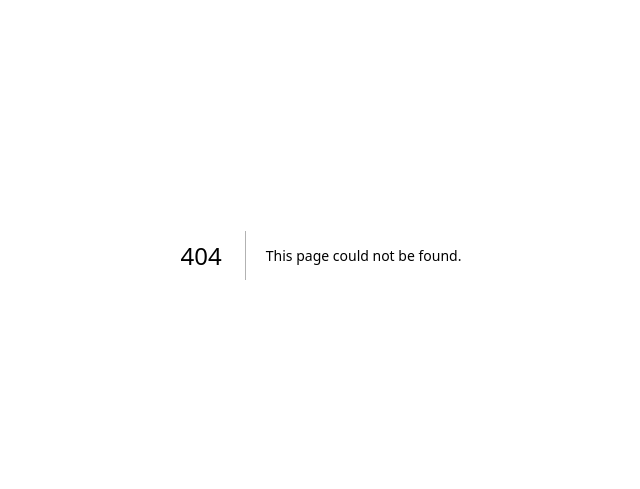
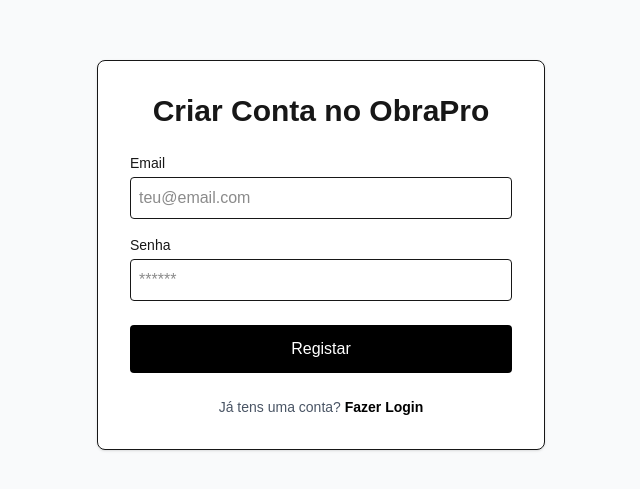
Before and after one commit to edgar-lins/obrapro, a Next.js app in the folder obrapro-web/: page /register in a window 1280 px wide. Before the commit this address had no page. Shown: the part 145-634 px from the top of the page, without its empty margins (319-959 px from the left). Built offline with nearby package versions, Linux system fonts and the light colour scheme.

Commit message:
feat: cria a página de registro

```diff
--- /dev/null
+++ b/obrapro-web/src/app/register/page.tsx
@@ -0,0 +1,89 @@
+"use client"
+
+import { useState } from "react"
+import { useRouter } from "next/navigation"
+import Link from "next/link"
+
+export default function RegisterPage() {
+  const router = useRouter()
+  const [email, setEmail] = useState("")
+  const [password, setPassword] = useState("")
+  const [loading, setLoading] = useState(false)
+  const [error, setError] = useState("")
+
+  async function handleRegister(e: React.FormEvent) {
+    e.preventDefault()
+    setLoading(true)
+    setError("")
+
+    try {
+      const res = await fetch("http://localhost:8080/auth/register", {
+        method: "POST",
+        headers: { "Content-Type": "application/json" },
+        body: JSON.stringify({ email, password }),
+      })
+
+      if (!res.ok) {
+        throw new Error("Erro ao criar conta. O email já pode existir.")
+      }
+
+      alert("Conta criada com sucesso! Podes fazer login agora.")
+      router.push("/login") // Redireciona para o login
+    } catch (err: any) {
+      setError(err.message)
+    } finally {
+      setLoading(false)
+    }
+  }
+
+  return (
+    <main className="flex min-h-screen items-center justify-center bg-gray-50">
+      <div className="w-full max-w-md rounded-lg border bg-white p-8 shadow-sm">
+        <h1 className="mb-6 text-center text-3xl font-bold">Criar Conta no ObraPro</h1>
+
+        {error && <p className="mb-4 text-sm text-red-500 text-center">{error}</p>}
+
+        <form onSubmit={handleRegister} className="flex flex-col gap-4">
+          <div>
+            <label className="mb-1 block text-sm font-medium">Email</label>
+            <input
+              type="email"
+              required
+              value={email}
+              onChange={(e) => setEmail(e.target.value)}
+              className="w-full rounded border p-2 focus:border-black focus:outline-none"
+              placeholder="teu@email.com"
+            />
+          </div>
+
+          <div>
+            <label className="mb-1 block text-sm font-medium">Senha</label>
+            <input
+              type="password"
+              required
+              value={password}
+              onChange={(e) => setPassword(e.target.value)}
+              className="w-full rounded border p-2 focus:border-black focus:outline-none"
+              placeholder="******"
+            />
+          </div>
+
+          <button
+            type="submit"
+            disabled={loading}
+            className="mt-2 rounded bg-black p-3 text-white hover:bg-gray-800 disabled:opacity-50"
+          >
+            {loading ? "A criar conta..." : "Registar"}
+          </button>
+        </form>
+
+        <p className="mt-6 text-center text-sm text-gray-600">
+          Já tens uma conta?{" "}
+          <Link href="/login" className="font-semibold text-black hover:underline">
+            Fazer Login
+          </Link>
+        </p>
+      </div>
+    </main>
+  )
+}
```
